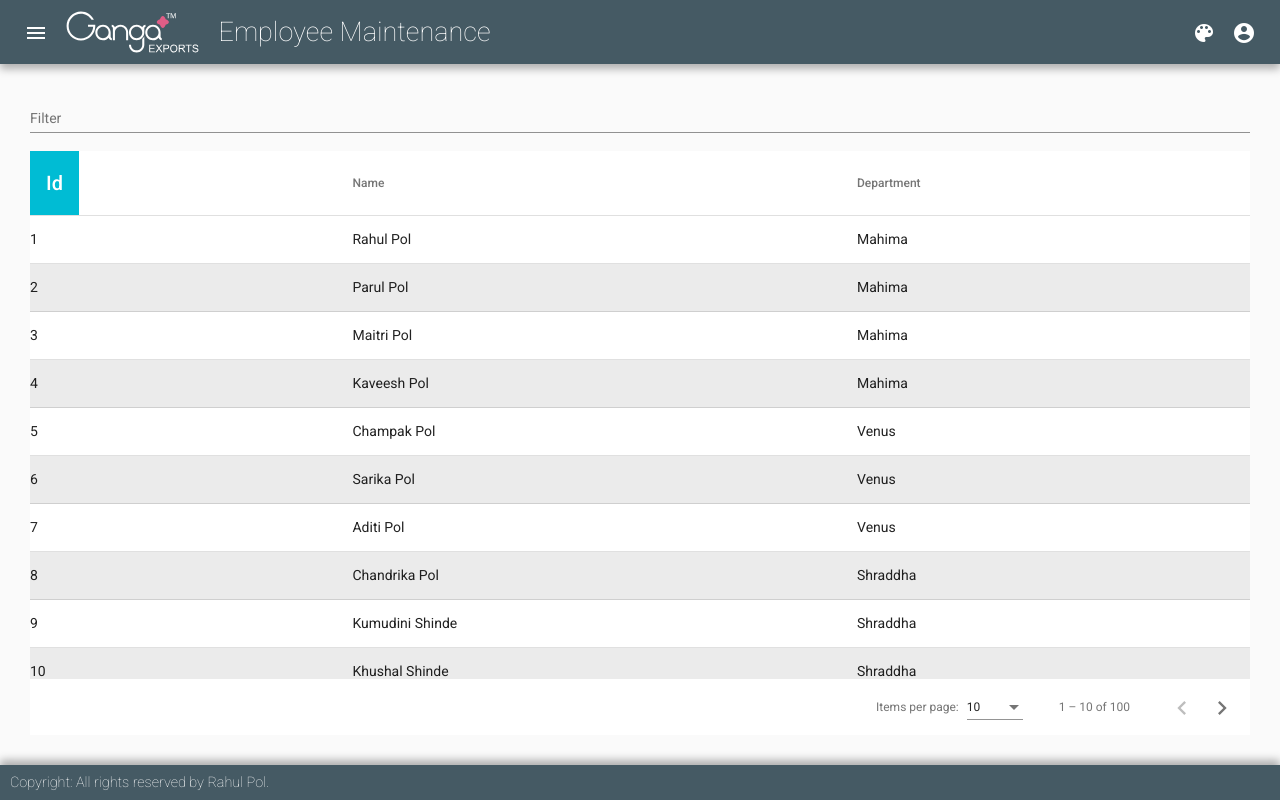
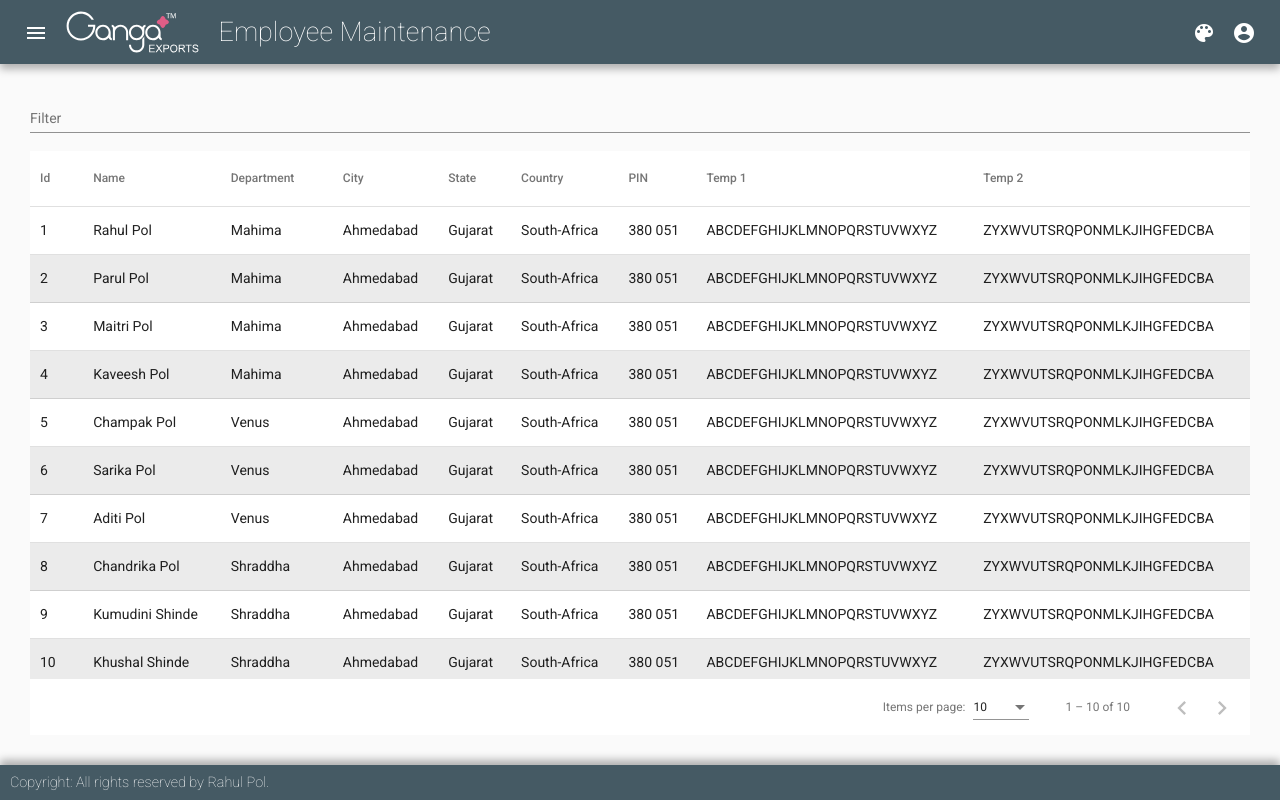
Before and after one commit to rahulhiralalpol/GangaEmployeeMaintenance, an Angular app: page /employeeslist in a window 1280 px wide. Built offline with nearby package versions, Linux system fonts and the light colour scheme.

Commit message:
Updated Table Structure 20-03-2020

```diff
--- a/src/app/components/employeeslist/employeeslist.component.html
+++ b/src/app/components/employeeslist/employeeslist.component.html
@@ -9,9 +9,7 @@
       <table mat-table [dataSource]="dataSource" matSort>
         <!-- ID Column -->
         <ng-container matColumnDef="id">
-          <th mat-header-cell *matHeaderCellDef mat-sort-header>
-            <mat-toolbar class="headerdecor" color="accent">Id</mat-toolbar>
-          </th>
+          <th mat-header-cell *matHeaderCellDef mat-sort-header>Id</th>
           <td mat-cell *matCellDef="let row">{{ row.id }}</td>
         </ng-container>
 
@@ -25,6 +23,42 @@
         <ng-container matColumnDef="department">
           <th mat-header-cell *matHeaderCellDef mat-sort-header>Department</th>
           <td mat-cell *matCellDef="let row">{{ row.department }}</td>
+        </ng-container>
+
+        <!-- City Column -->
+        <ng-container matColumnDef="city">
+          <th mat-header-cell *matHeaderCellDef mat-sort-header>City</th>
+          <td mat-cell *matCellDef="let row">{{ row.city }}</td>
+        </ng-container>
+
+        <!-- State Column -->
+        <ng-container matColumnDef="state">
+          <th mat-header-cell *matHeaderCellDef mat-sort-header>State</th>
+          <td mat-cell *matCellDef="let row">{{ row.state }}</td>
+        </ng-container>
+
+        <!-- Country Column -->
+        <ng-container matColumnDef="country">
+          <th mat-header-cell *matHeaderCellDef mat-sort-header>Country</th>
+          <td mat-cell *matCellDef="let row">{{ row.country }}</td>
+        </ng-container>
+
+        <!-- PIN Column -->
+        <ng-container matColumnDef="pin">
+          <th mat-header-cell *matHeaderCellDef mat-sort-header>PIN</th>
+          <td mat-cell *matCellDef="let row">{{ row.pin }}</td>
+        </ng-container>
+
+        <!-- Col1 Column -->
+        <ng-container matColumnDef="col1">
+          <th mat-header-cell *matHeaderCellDef mat-sort-header>Temp 1</th>
+          <td mat-cell *matCellDef="let row">{{ row.col1 }}</td>
+        </ng-container>
+
+        <!-- Col2 Column -->
+        <ng-container matColumnDef="col2">
+          <th mat-header-cell *matHeaderCellDef mat-sort-header>Temp 2</th>
+          <td mat-cell *matCellDef="let row">{{ row.col2 }}</td>
         </ng-container>
 
         <tr
--- a/src/app/components/employeeslist/employeeslist.component.scss
+++ b/src/app/components/employeeslist/employeeslist.component.scss
@@ -26,30 +26,18 @@
     .tablecontent {
       height: 100%;
       display: grid;
-      grid-template-rows: auto;
       overflow-y: auto;
       background-color: rgba($color: #000000, $alpha: 0.05);
 
       table {
-        width: 100%;
         td,
         th {
-          padding: 0px;
-          // width: 25%;
-        }
-        .mat-header-row {
-          // background-color: rgba($color: #224446, $alpha: 0.15);
+          padding: 0 10px 0 10px;
         }
         .mat-row:nth-child(even) {
           background-color: rgba($color: #000000, $alpha: 0.08);
         }
-        .headerdecor {
-          width: 100%;
-        }
       }
-    }
-    mat-paginator {
-      // position: relative;
     }
   }
 }
--- a/src/app/components/employeeslist/employeeslist.component.ts
+++ b/src/app/components/employeeslist/employeeslist.component.ts
@@ -7,6 +7,12 @@ export interface Employee {
   id: string;
   name: string;
   department: string;
+  city: string;
+  state: string;
+  country: string;
+  pin: string;
+  col1: string;
+  col2: string;
 }
 
 @Component({
@@ -15,7 +21,17 @@ export interface Employee {
   styleUrls: ["./employeeslist.component.scss"]
 })
 export class EmployeeslistComponent implements OnInit {
-  displayedColumns: string[] = ["id", "name", "department"];
+  displayedColumns: string[] = [
+    "id",
+    "name",
+    "department",
+    "city",
+    "state",
+    "country",
+    "pin",
+    "col1",
+    "col2"
+  ];
   dataSource: MatTableDataSource<Employee>;
 
   @ViewChild(MatPaginator, { static: true }) paginator: MatPaginator;
@@ -23,106 +39,116 @@ export class EmployeeslistComponent implements OnInit {
 
   constructor() {
     const employees: Employee[] = [
-      { id: "1", name: "Rahul Pol", department: "Mahima" },
-      { id: "2", name: "Parul Pol", department: "Mahima" },
-      { id: "3", name: "Maitri Pol", department: "Mahima" },
-      { id: "4", name: "Kaveesh Pol", department: "Mahima" },
-      { id: "5", name: "Champak Pol", department: "Venus" },
-      { id: "6", name: "Sarika Pol", department: "Venus" },
-      { id: "7", name: "Aditi Pol", department: "Venus" },
-      { id: "8", name: "Chandrika Pol", department: "Shraddha" },
-      { id: "9", name: "Kumudini Shinde", department: "Shraddha" },
-      { id: "10", name: "Khushal Shinde", department: "Shraddha" },
-      { id: "1", name: "Rahul Pol", department: "Mahima" },
-      { id: "2", name: "Parul Pol", department: "Mahima" },
-      { id: "3", name: "Maitri Pol", department: "Mahima" },
-      { id: "4", name: "Kaveesh Pol", department: "Mahima" },
-      { id: "5", name: "Champak Pol", department: "Venus" },
-      { id: "6", name: "Sarika Pol", department: "Venus" },
-      { id: "7", name: "Aditi Pol", department: "Venus" },
-      { id: "8", name: "Chandrika Pol", department: "Shraddha" },
-      { id: "9", name: "Kumudini Shinde", department: "Shraddha" },
-      { id: "10", name: "Khushal Shinde", department: "Shraddha" },
-      { id: "1", name: "Rahul Pol", department: "Mahima" },
-      { id: "2", name: "Parul Pol", department: "Mahima" },
-      { id: "3", name: "Maitri Pol", department: "Mahima" },
-      { id: "4", name: "Kaveesh Pol", department: "Mahima" },
-      { id: "5", name: "Champak Pol", department: "Venus" },
-      { id: "6", name: "Sarika Pol", department: "Venus" },
-      { id: "7", name: "Aditi Pol", department: "Venus" },
-      { id: "8", name: "Chandrika Pol", department: "Shraddha" },
-      { id: "9", name: "Kumudini Shinde", department: "Shraddha" },
-      { id: "10", name: "Khushal Shinde", department: "Shraddha" },
-      { id: "1", name: "Rahul Pol", department: "Mahima" },
-      { id: "2", name: "Parul Pol", department: "Mahima" },
-      { id: "3", name: "Maitri Pol", department: "Mahima" },
-      { id: "4", name: "Kaveesh Pol", department: "Mahima" },
-      { id: "5", name: "Champak Pol", department: "Venus" },
-      { id: "6", name: "Sarika Pol", department: "Venus" },
-      { id: "7", name: "Aditi Pol", department: "Venus" },
-      { id: "8", name: "Chandrika Pol", department: "Shraddha" },
-      { id: "9", name: "Kumudini Shinde", department: "Shraddha" },
-      { id: "10", name: "Khushal Shinde", department: "Shraddha" },
-      { id: "1", name: "Rahul Pol", department: "Mahima" },
-      { id: "2", name: "Parul Pol", department: "Mahima" },
-      { id: "3", name: "Maitri Pol", department: "Mahima" },
-      { id: "4", name: "Kaveesh Pol", department: "Mahima" },
-      { id: "5", name: "Champak Pol", department: "Venus" },
-      { id: "6", name: "Sarika Pol", department: "Venus" },
-      { id: "7", name: "Aditi Pol", department: "Venus" },
-      { id: "8", name: "Chandrika Pol", department: "Shraddha" },
-      { id: "9", name: "Kumudini Shinde", department: "Shraddha" },
-      { id: "10", name: "Khushal Shinde", department: "Shraddha" },
-      { id: "1", name: "Rahul Pol", department: "Mahima" },
-      { id: "2", name: "Parul Pol", department: "Mahima" },
-      { id: "3", name: "Maitri Pol", department: "Mahima" },
-      { id: "4", name: "Kaveesh Pol", department: "Mahima" },
-      { id: "5", name: "Champak Pol", department: "Venus" },
-      { id: "6", name: "Sarika Pol", department: "Venus" },
-      { id: "7", name: "Aditi Pol", department: "Venus" },
-      { id: "8", name: "Chandrika Pol", department: "Shraddha" },
-      { id: "9", name: "Kumudini Shinde", department: "Shraddha" },
-      { id: "10", name: "Khushal Shinde", department: "Shraddha" },
-      { id: "1", name: "Rahul Pol", department: "Mahima" },
-      { id: "2", name: "Parul Pol", department: "Mahima" },
-      { id: "3", name: "Maitri Pol", department: "Mahima" },
-      { id: "4", name: "Kaveesh Pol", department: "Mahima" },
-      { id: "5", name: "Champak Pol", department: "Venus" },
-      { id: "6", name: "Sarika Pol", department: "Venus" },
-      { id: "7", name: "Aditi Pol", department: "Venus" },
-      { id: "8", name: "Chandrika Pol", department: "Shraddha" },
-      { id: "9", name: "Kumudini Shinde", department: "Shraddha" },
-      { id: "10", name: "Khushal Shinde", department: "Shraddha" },
-      { id: "1", name: "Rahul Pol", department: "Mahima" },
-      { id: "2", name: "Parul Pol", department: "Mahima" },
-      { id: "3", name: "Maitri Pol", department: "Mahima" },
-      { id: "4", name: "Kaveesh Pol", department: "Mahima" },
-      { id: "5", name: "Champak Pol", department: "Venus" },
-      { id: "6", name: "Sarika Pol", department: "Venus" },
-      { id: "7", name: "Aditi Pol", department: "Venus" },
-      { id: "8", name: "Chandrika Pol", department: "Shraddha" },
-      { id: "9", name: "Kumudini Shinde", department: "Shraddha" },
-      { id: "10", name: "Khushal Shinde", department: "Shraddha" },
-      { id: "1", name: "Rahul Pol", department: "Mahima" },
-      { id: "2", name: "Parul Pol", department: "Mahima" },
-      { id: "3", name: "Maitri Pol", department: "Mahima" },
-      { id: "4", name: "Kaveesh Pol", department: "Mahima" },
-      { id: "5", name: "Champak Pol", department: "Venus" },
-      { id: "6", name: "Sarika Pol", department: "Venus" },
-      { id: "7", name: "Aditi Pol", department: "Venus" },
-      { id: "8", name: "Chandrika Pol", department: "Shraddha" },
-      { id: "9", name: "Kumudini Shinde", department: "Shraddha" },
-      { id: "10", name: "Khushal Shinde", department: "Shraddha" },
-      { id: "1", name: "Rahul Pol", department: "Mahima" },
-      { id: "2", name: "Parul Pol", department: "Mahima" },
-      { id: "3", name: "Maitri Pol", department: "Mahima" },
-      { id: "4", name: "Kaveesh Pol", department: "Mahima" },
-      { id: "5", name: "Champak Pol", department: "Venus" },
-      { id: "6", name: "Sarika Pol", department: "Venus" },
-      { id: "7", name: "Aditi Pol", department: "Venus" },
-      { id: "8", name: "Chandrika Pol", department: "Shraddha" },
-      { id: "9", name: "Kumudini Shinde", department: "Shraddha" },
-      { id: "10", name: "Khushal Shinde", department: "Shraddha" }
+      {
+        id: "1",
+        name: "Rahul Pol",
+        department: "Mahima",
+        city: "Ahmedabad",
+        state: "Gujarat",
+        country: "South-Africa",
+        pin: "380 051",
+        col1: "ABCDEFGHIJKLMNOPQRSTUVWXYZ",
+        col2: "ZYXWVUTSRQPONMLKJIHGFEDCBA"
+      },
+      {
+        id: "2",
+        name: "Parul Pol",
+        department: "Mahima",
+        city: "Ahmedabad",
+        state: "Gujarat",
+        country: "South-Africa",
+        pin: "380 051",
+        col1: "ABCDEFGHIJKLMNOPQRSTUVWXYZ",
+        col2: "ZYXWVUTSRQPONMLKJIHGFEDCBA"
+      },
+      {
+        id: "3",
+        name: "Maitri Pol",
+        department: "Mahima",
+        city: "Ahmedabad",
+        state: "Gujarat",
+        country: "South-Africa",
+        pin: "380 051",
+        col1: "ABCDEFGHIJKLMNOPQRSTUVWXYZ",
+        col2: "ZYXWVUTSRQPONMLKJIHGFEDCBA"
+      },
+      {
+        id: "4",
+        name: "Kaveesh Pol",
+        department: "Mahima",
+        city: "Ahmedabad",
+        state: "Gujarat",
+        country: "South-Africa",
+        pin: "380 051",
+        col1: "ABCDEFGHIJKLMNOPQRSTUVWXYZ",
+        col2: "ZYXWVUTSRQPONMLKJIHGFEDCBA"
+      },
+      {
+        id: "5",
+        name: "Champak Pol",
+        department: "Venus",
+        city: "Ahmedabad",
+        state: "Gujarat",
+        country: "South-Africa",
+        pin: "380 051",
+        col1: "ABCDEFGHIJKLMNOPQRSTUVWXYZ",
+        col2: "ZYXWVUTSRQPONMLKJIHGFEDCBA"
+      },
+      {
+        id: "6",
+        name: "Sarika Pol",
+        department: "Venus",
+        city: "Ahmedabad",
+        state: "Gujarat",
+        country: "South-Africa",
+        pin: "380 051",
+        col1: "ABCDEFGHIJKLMNOPQRSTUVWXYZ",
+        col2: "ZYXWVUTSRQPONMLKJIHGFEDCBA"
+      },
+      {
+        id: "7",
+        name: "Aditi Pol",
+        department: "Venus",
+        city: "Ahmedabad",
+        state: "Gujarat",
+        country: "South-Africa",
+        pin: "380 051",
+        col1: "ABCDEFGHIJKLMNOPQRSTUVWXYZ",
+        col2: "ZYXWVUTSRQPONMLKJIHGFEDCBA"
+      },
+      {
+        id: "8",
+        name: "Chandrika Pol",
+        department: "Shraddha",
+        city: "Ahmedabad",
+        state: "Gujarat",
+        country: "South-Africa",
+        pin: "380 051",
+        col1: "ABCDEFGHIJKLMNOPQRSTUVWXYZ",
+        col2: "ZYXWVUTSRQPONMLKJIHGFEDCBA"
+      },
+      {
+        id: "9",
+        name: "Kumudini Shinde",
+        department: "Shraddha",
+        city: "Ahmedabad",
+        state: "Gujarat",
+        country: "South-Africa",
+        pin: "380 051",
+        col1: "ABCDEFGHIJKLMNOPQRSTUVWXYZ",
+        col2: "ZYXWVUTSRQPONMLKJIHGFEDCBA"
+      },
+      {
+        id: "10",
+        name: "Khushal Shinde",
+        department: "Shraddha",
+        city: "Ahmedabad",
+        state: "Gujarat",
+        country: "South-Africa",
+        pin: "380 051",
+        col1: "ABCDEFGHIJKLMNOPQRSTUVWXYZ",
+        col2: "ZYXWVUTSRQPONMLKJIHGFEDCBA"
+      }
     ];
     this.dataSource = new MatTableDataSource(employees);
   }
--- a/src/app/shared/sidebar/sidebar.component.scss
+++ b/src/app/shared/sidebar/sidebar.component.scss
@@ -5,14 +5,12 @@
 mat-nav-list {
   mat-list-item {
     border-radius: 0 30px 30px 0;
-    button {
-    }
   }
 }
 
 .activeRoute {
   background-color: rgba($color: #000000, $alpha: 0.15);
   button {
-    font-size: 1.1em;
+    // font-size: 1.1em;
   }
 }
--- a/src/styles.scss
+++ b/src/styles.scss
@@ -91,10 +91,11 @@ body {
 
 ::-webkit-scrollbar {
   width: 5px;
+  height: 5px;
 }
-::-webkit-scrollbar-track {
-  -webkit-box-shadow: inset 0 0 5px rgba(0, 0, 0, 0.3);
-}
+// ::-webkit-scrollbar-track {
+//   -webkit-box-shadow: inset 0 0 5px rgba(0, 0, 0, 0.3);
+// }
 ::-webkit-scrollbar-thumb {
   background-color: darkgrey;
   outline: 1px solid slategrey;
```
